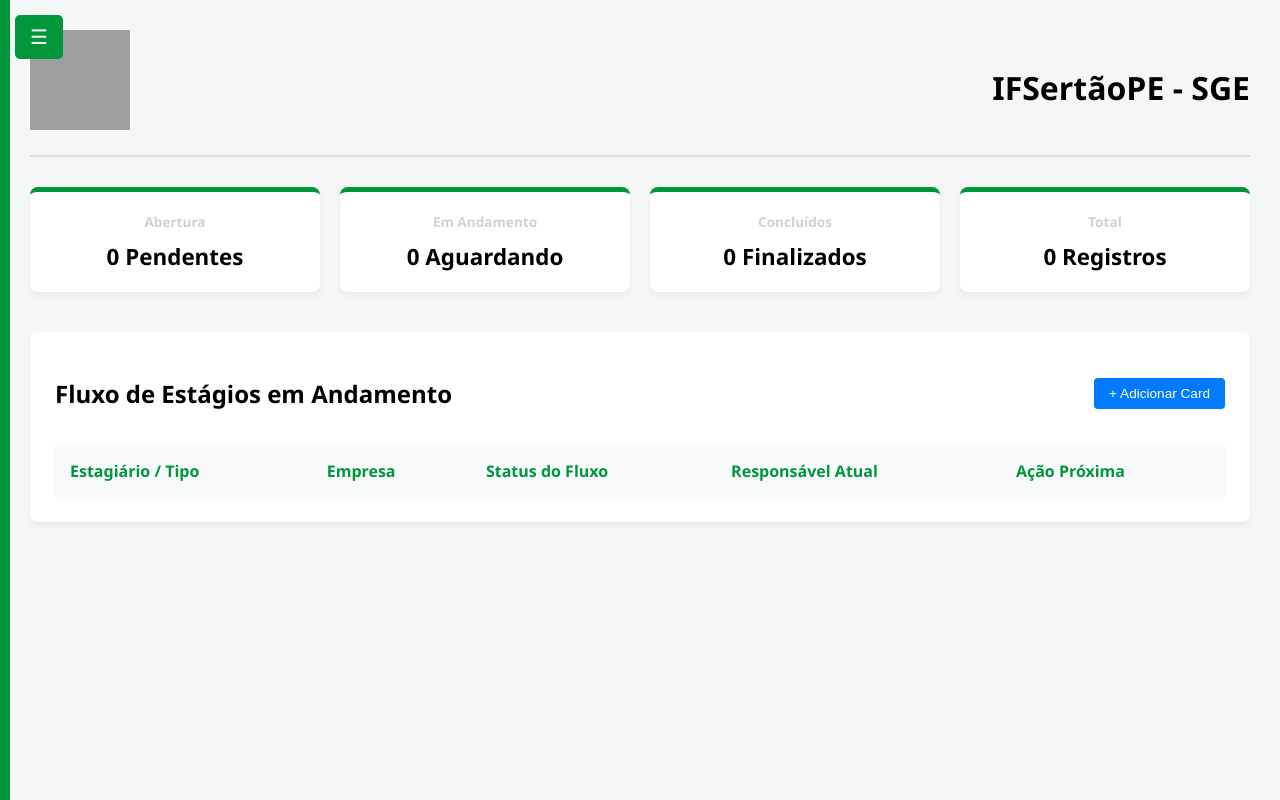
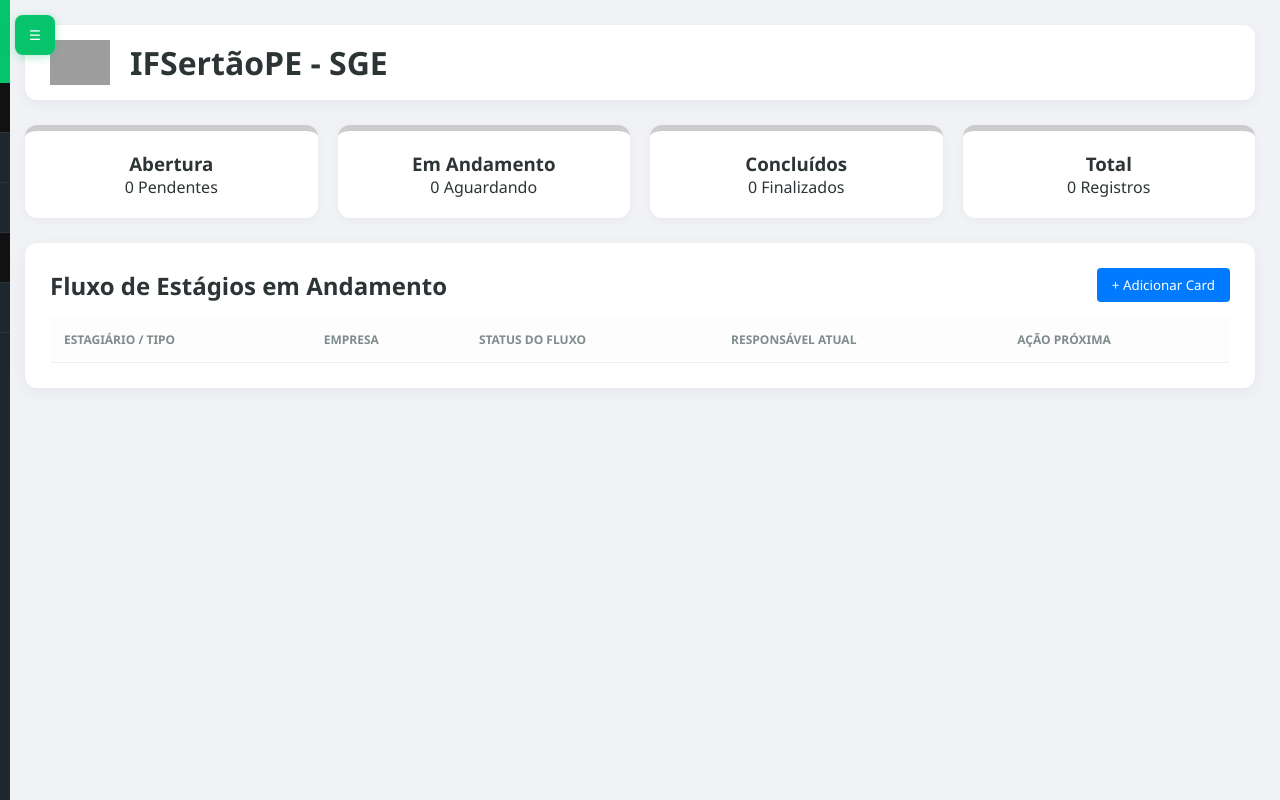
Before and after one commit to wicca12/projeto_estagio, a PHP site: page /adm.STG.html in a window 1280 px wide. Run offline with PHP 8.4, Linux system fonts and the light colour scheme; lists and menus that the app fills with data are empty; grey boxes are pictures that could not be loaded.

Commit message:
Refactor CSS for layout and styling improvements

```diff
--- a/adm.STG.css
+++ b/adm.STG.css
@@ -1,238 +1,185 @@
-:root {
-    --primary: #009639;       /* Verde Oficial IF */
-    --primary-dark: #007d2f;  /* Verde para Profundidade/Textura */
-    --accent-red: #e5231c;    /* Vermelho Oficial IF (para detalhes) */
-    --secondary: #f4f7f6;
-    --success: #27ae60;
-    --warning: #f1c40f;
-    --danger: #e74c3c;
-    --bg-body: #f4f7f6;
-    --white: #ffffff;
-    --text-muted: #d1d1d1;
+/* ==========================================================================
+   1. CONFIGURAÇÕES GERAIS E RESETS
+   ========================================================================== */
+   * {
+    margin: 0;
+    padding: 0;
+    box-sizing: border-box;
+    font-family: 'Segoe UI', Roboto, Helvetica, Arial, sans-serif;
 }
 
-
-* {
-    box-sizing: border-box;
+body {
+    background-color: #f0f2f5;
+    display: flex;
+    min-height: 100vh;
+    color: #2d3436;
 }
 
-
-body {
-    font-family: 'Segoe UI', Arial, sans-serif;
-    margin: 0;
-    display: flex;
-    background-color: var(--bg-body);
+/* ==========================================================================
+   2. LAYOUT PRINCIPAL (Sidebar e Content)
+   ========================================================================== */
+.sidebar {
+    width: 260px;
+    background: #1e272e;
+    color: white;
+    height: 100vh;
+    position: fixed;
+    transition: all 0.3s cubic-bezier(0.4, 0, 0.2, 1);
+    z-index: 1000;
 }
 
-
-/* Sidebar Estilizada */
-.sidebar {
-    width: 260px;
-    height: 100vh;
-    background: var(--primary);
-    color: white;
-    padding: 20px;
-    position: fixed;
-    overflow-y: auto;
+.sidebar.hidden {
+    margin-left: -260px;
 }
 
-
-.logo h2 {
-    color: var(--secondary);
-    text-align: left;
-    border-bottom: 1px solid rgba(255,255,255,0.1);
-    padding-bottom: 20px;
-
-    /* Adicione isso: */
-    padding-top: 50px; /* Aumente este valor para descer mais o nome */
-    margin: 0;         /* Garante que margens padrões não atrapalhem */
-}
-img {
-    width: 100px; /* Largura da imagem */
-    height: 100px; /* Altura da imagem */
-    object-fit: cover; /* Garante que a imagem não distorça */
-    margin-bottom: 15px; /* Espaço entre a imagem e o texto SGE */
+.content {
+    flex: 1;
+    margin-left: 260px;
+    padding: 25px;
+    transition: margin-left 0.3s ease;
 }
 
+.content.full-width {
+    margin-left: 0;
+}
+
+/* Top Bar */
+.top-bar {
+    background: white;
+    padding: 15px 25px;
+    border-radius: 12px;
+    display: flex;
+    align-items: center;
+    margin-bottom: 25px;
+    box-shadow: 0 4px 12px rgba(0, 0, 0, 0.05);
+}
+
+.top-bar img {
+    height: 45px;
+    margin-right: 20px;
+}
+
+/* ==========================================================================
+   3. NAVEGAÇÃO (Menu Lateral)
+   ========================================================================== */
+.logo {
+    padding: 25px;
+    background: #05c46b;
+    text-align: center;
+    font-weight: bold;
+}
 
 .nav-links {
     list-style: none;
-    padding: 0;
 }
 
+.nav-links li {
+    padding: 15px 20px;
+    cursor: pointer;
+    border-bottom: 1px solid #2d3436;
+    transition: all 0.2s ease;
+    font-size: 14px;
+}
+
+.nav-links li:hover:not(.section-title) {
+    background: #485460;
+    padding-left: 30px;
+    color: #05c46b;
+}
 
 .section-title {
-    font-size: 0.75rem;
+    background: #111;
+    color: #888;
+    font-size: 11px;
     font-weight: bold;
-    color: #95a5a6;
-    margin-top: 25px;
-    margin-bottom: 10px;
+    text-transform: uppercase;
     letter-spacing: 1px;
+    cursor: default;
 }
 
+/* ==========================================================================
+   4. COMPONENTES (Cards e Tabelas)
+   ========================================================================== */
 
-.nav-links li:not(.section-title) {
-    padding: 12px 10px;
-    border-radius: 4px;
-    cursor: pointer;
-    transition: 0.3s;
-    font-size: 0.9rem;
-}
-
-
-.nav-links li:not(.section-title):hover {
-    background: rgba(255,255,255,0.1);
-    color: var(--secondary);
-}
-
-
-/* Conteúdo Principal */
-.content {
-    margin-left: 260px;
-    padding: 30px;
-    flex-grow: 1;
-}
-
-
-.top-bar {
-    display: flex;
-    justify-content: space-between;
-    align-items: center;
-    margin-bottom: 30px;
-    border-bottom: 2px solid #ddd;
-    padding-bottom: 10px;
-}
-
-
-/* Grid de Cards */
+/* Cards de Estatísticas */
 .stats-container {
     display: grid;
     grid-template-columns: repeat(auto-fit, minmax(200px, 1fr));
     gap: 20px;
-    margin-bottom: 40px;
+    margin-bottom: 25px;
 }
 
-
 .card {
-    background: var(--white);
+    background: white;
     padding: 20px;
-    border-radius: 8px;
-    box-shadow: 0 4px 6px rgba(0,0,0,0.05);
+    border-radius: 12px;
     text-align: center;
-    border-top: 5px solid #ccc;
+    border-top: 6px solid #ccc;
+    box-shadow: 0 2px 8px rgba(0, 0, 0, 0.04);
 }
 
-
-.card h3 { font-size: 0.85rem; color: var(--text-muted); margin: 0; }
-.card p { font-size: 1.4rem; font-weight: bold; margin: 10px 0 0 0; }
-
-
-/* Cores das bordas dos cards */
-.border-blue { border-top-color: var( --primary); }
-.border-yellow { border-top-color: var( --primary); }
-.border-green { border-top-color: var( --primary); }
-.border-red { border-top-color: var( --primary); }
-
-
-/* Tabela */
+/* Seções de Tabela */
 .table-section {
-    background: var(--white);
+    background: white;
     padding: 25px;
-    border-radius: 8px;
-    box-shadow: 0 4px 6px rgba(0,0,0,0.05);
+    border-radius: 12px;
+    box-shadow: 0 4px 15px rgba(0, 0, 0, 0.05);
+    margin-bottom: 20px;
 }
-
 
 table {
     width: 100%;
     border-collapse: collapse;
-    margin-top: 15px;
 }
 
+th, td {
+    padding: 14px;
+    text-align: left;
+    border-bottom: 1px solid #eee;
+    font-size: 14px;
+}
 
 th {
-    text-align: left;
-    background: #f8f9fa;
-    padding: 15px;
-    color: var(--primary);
+    color: #7f8c8d;
+    font-weight: 600;
+    text-transform: uppercase;
+    font-size: 12px;
+    background: #fdfdfd;
 }
 
-
-td {
-    padding: 15px;
-    border-bottom: 1px solid #eee;
+/* ==========================================================================
+   5. BOTÕES E ELEMENTOS DE INTERAÇÃO
+   ========================================================================== */
+.btn-primary {
+    background: #05c46b;
+    color: white;
+    border: none;
+    padding: 10px 20px;
+    border-radius: 6px;
+    cursor: pointer;
+    font-weight: bold;
+    transition: transform 0.1s active;
 }
 
-
-/* Status Badges */
-.badge {
-    padding: 4px 12px;
-    border-radius: 15px;
-    font-size: 0.75rem;
-    color: white;
-    font-weight: bold;
+.btn-primary:hover {
+    filter: brightness(1.1);
 }
 
-
-.status-abertura { background: var(--primary);   color: white;}
-.status-plano { background: var(--primary);   color: white;}
-.status-manutencao { background: var(--primary);  color: white;}
-.status-finalizacao { background: var(--primary);  color: white;}
-
-
-/* Botões */
-button {
-    padding: 8px 15px;
-    border-radius: 4px;
-    border: none;
-    cursor: pointer;
-    font-size: 0.85rem;
-    transition: 0.2s;
-}
-
-
-.btn-primary { background: var(--primary); color: white; }
-.btn-secondary { background: var(--primary); color: white; }
-.btn-success { background: var(--primary); color: white; }
-
-
-button:hover { opacity: 0.8; }
-
-
-/* Botão de abrir/fechar */
 .btn-menu-trigger {
     position: fixed;
     top: 15px;
     left: 15px;
-    z-index: 9999;
-    background: #009639;
+    z-index: 1100;
+    background: #05c46b;
     color: white;
     border: none;
-    padding: 10px 15px;
-    border-radius: 5px;
+    width: 40px;
+    height: 40px;
+    border-radius: 8px;
     cursor: pointer;
-    font-size: 20px;
+    box-shadow: 0 2px 10px rgba(5, 196, 107, 0.3);
 }
 
-
-/* Classe que esconde a sidebar */
-.sidebar.hidden {
-    left: -260px;
-}
-
-
-/* Classe que faz o conteúdo ocupar a tela toda quando o menu some */
-.content.full-width {
-    margin-left: 0;
-}
-
-
-/* Garante que a sidebar tenha uma transição suave */
-.sidebar {
-    transition: all 0.3s ease;
-}
-
-
-.content {
-    transition: all 0.3s ease;
-}
+/* ==========================================================================
+   6. UTILITÁRIOS E ESTADOS (Badges e Visibilidade)
+   ========================================================================== */
```
